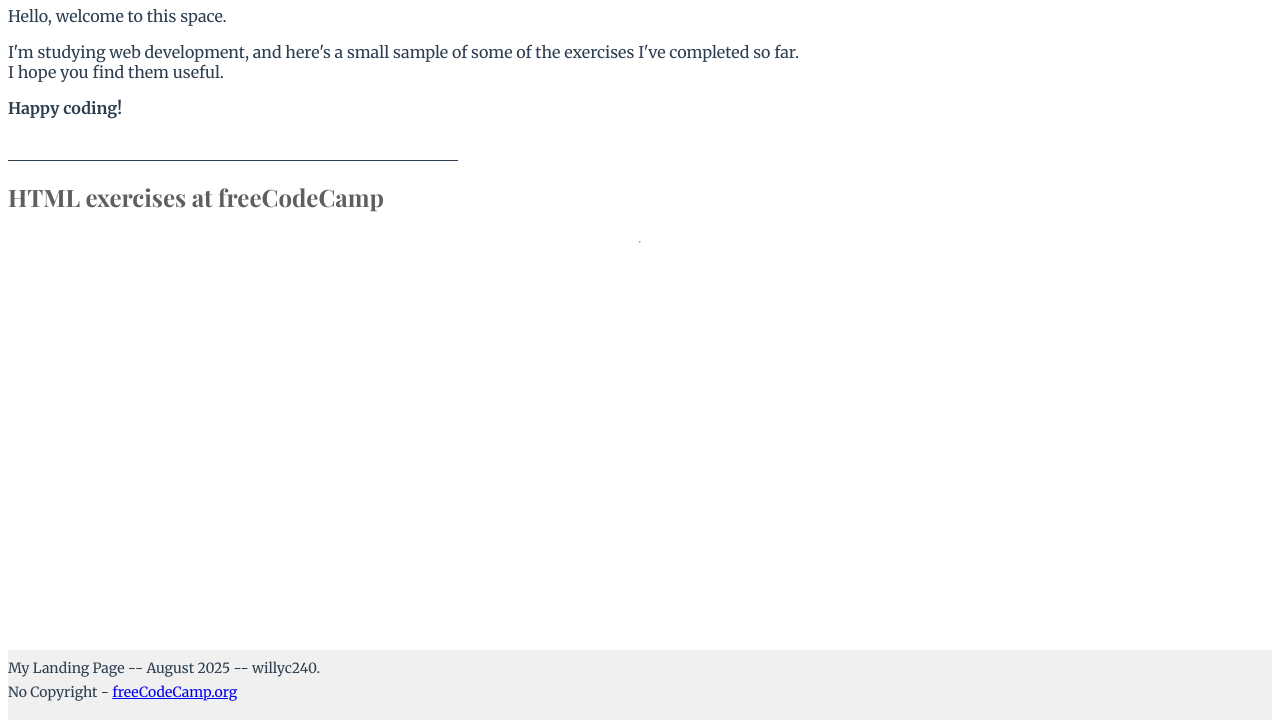
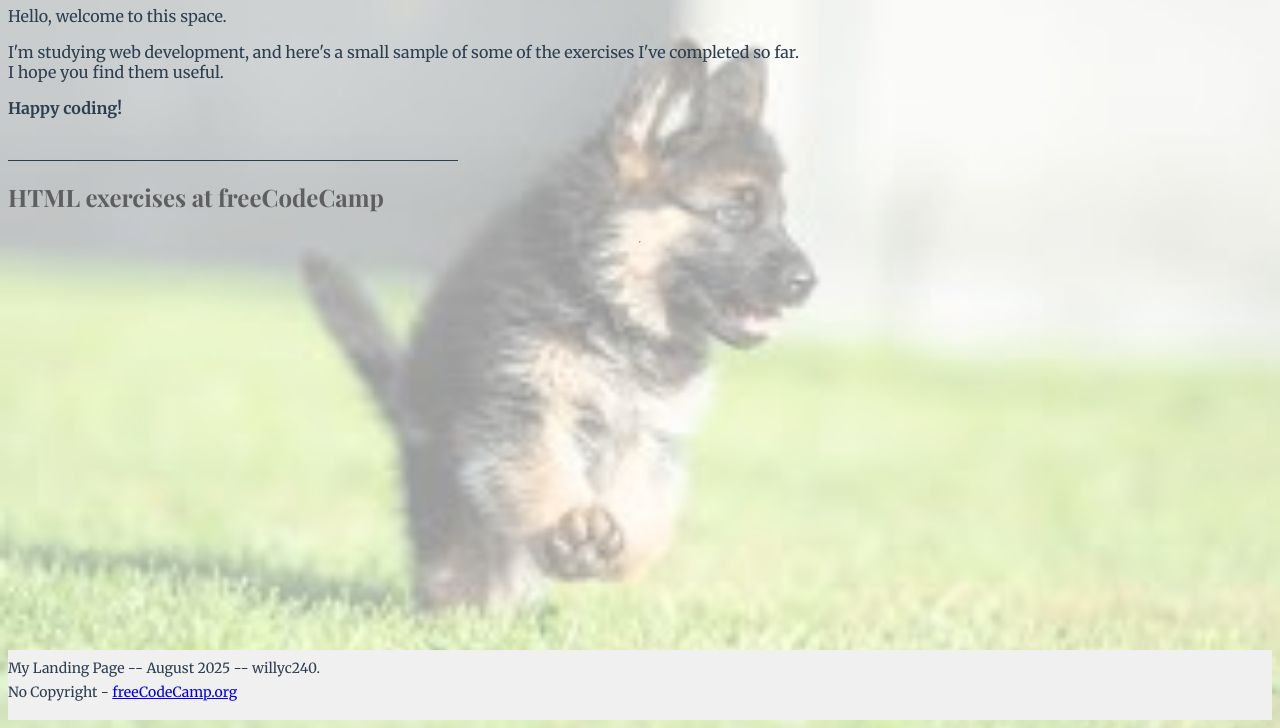
Before and after one commit to willyc240/exercises-freeCodeCamp, a plain HTML site: page index.html in a window 1280 px wide. Shown: the part 88-816 px from the top of the page. Drawn offline with nearby package versions, Linux system fonts and the light colour scheme; a web font is replaced by a local one.

Commit message:
Update styles-00.css

```diff
--- a/styles/styles-00.css
+++ b/styles/styles-00.css
@@ -2,7 +2,7 @@ body {
   /* La capa semitransparente va primero */
   background-image:
     linear-gradient(rgba(255, 255, 255, 0.6), rgba(255, 255, 255, 0.6)),
-    url("images/puppy.jpg");
+    url("../images/puppy.jpg");
   background-repeat: no-repeat;
   background-attachment: fixed;
   background-size: cover;
```
